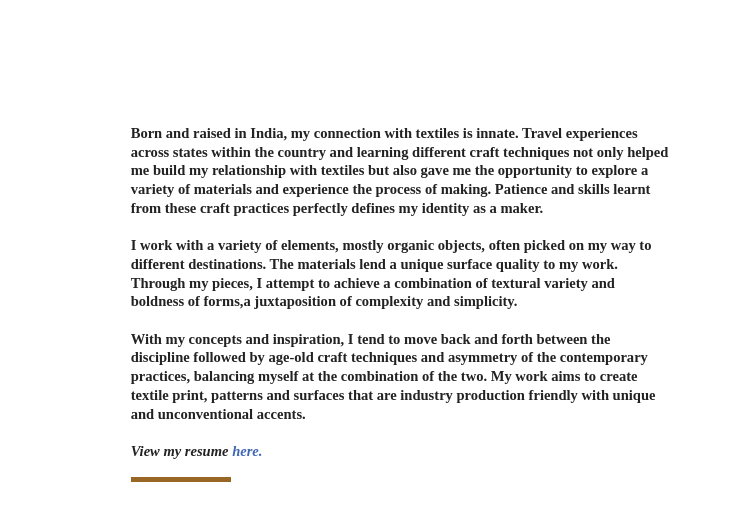
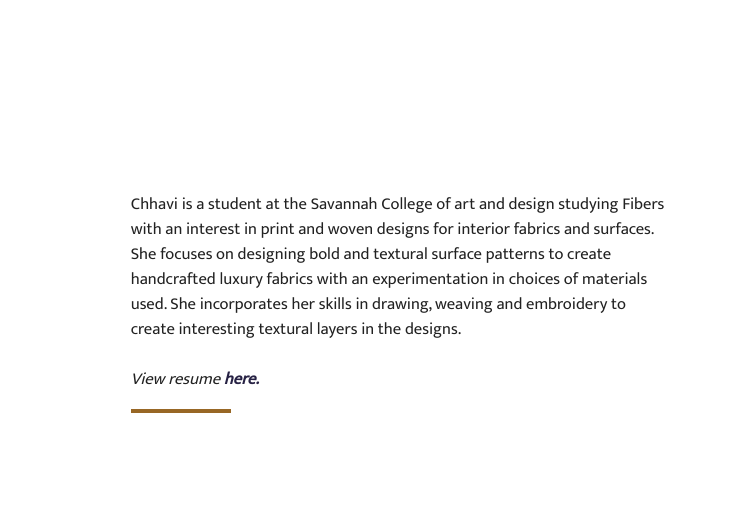
Before and after one commit to chhavikashyap/portfolio, a plain HTML site: page index.html in a window 1280 px wide. Shown: the part 960-1492 px from the top of the page, 0-731 px from the left. Drawn offline with nearby package versions, Linux system fonts and the light colour scheme.

Commit message:
font change in about section

```diff
--- a/index.html
+++ b/index.html
@@ -7,6 +7,7 @@
     <link rel="icon" type="image/png" href="images/favicon-logo.png">
     <link rel="stylesheet" type="text/css" href="styles/main.css">
     <link href="https://fonts.googleapis.com/css?family=Josefin+Sans|Playfair+Display" rel="stylesheet">
+    <link href="https://fonts.googleapis.com/css?family=Mukta" rel="stylesheet">
     <link rel="stylesheet" href="https://cdnjs.cloudflare.com/ajax/libs/font-awesome/4.7.0/css/font-awesome.min.css">
     <script src="https://ajax.googleapis.com/ajax/libs/jquery/3.3.1/jquery.min.js"></script>
     <script src="scripts/script.js"></script>
@@ -62,24 +63,16 @@
       <section id="about" class="about-section section-container">
         <div class="about container container-row">
           <div class="about-text-div col-7">
-            <p class="about-text ">Born and raised in India, my connection with textiles is innate.
-             Travel experiences across states within the country and learning different craft techniques
-             not only helped me build my relationship with textiles but also gave me the opportunity to
-             explore a variety of materials and experience the process of making. Patience and skills learnt
-             from these craft practices perfectly defines my identity as a maker.
-
-              <br><br>I work with a variety of elements, mostly organic objects, often picked on my way to different
-              destinations. The materials lend a unique surface quality to my work. Through my pieces, I attempt
-              to achieve a combination of textural variety and boldness of forms,a juxtaposition of complexity and
-              simplicity.
-
-              <br><br>With my concepts and inspiration, I tend to move back and forth between the discipline followed
-              by age-old craft techniques and asymmetry of the contemporary practices, balancing myself at the combination
-               of the two. My work aims to create textile print, patterns and surfaces that are industry production friendly
-               with unique and unconventional accents.
+            <p class="about-text ">
+                Chhavi is a student at the Savannah College of art and design studying
+                 Fibers with an interest in print and woven designs for interior fabrics
+                 and surfaces. She focuses on designing bold and textural surface patterns
+                 to create handcrafted luxury fabrics with an experimentation in choices of
+                 materials used. She incorporates her skills in drawing, weaving and
+                 embroidery to create interesting textural layers in the designs.
               <br/>
               <br/>
-              <span>View my resume <a href="resume.pdf" class="link" target="_blank">here.</a></span><br/>
+              <span>View resume <a href="resume.pdf" class="link" target="_blank">here.</a></span><br/>
               <span class="bar"></span>
             </p>
           </div>
--- a/styles/partials/typography.scss
+++ b/styles/partials/typography.scss
@@ -33,7 +33,7 @@ a{
 a.active{
   font-size: 10rem;
   color: $blue;
-  font-weight: r00;
+  font-weight: medium;
 }
 
 .home-link{
@@ -43,14 +43,15 @@ a.active{
 }
 /***about-page***/
 .about-text{
+  font-family: $text;
   color: $dark-gray;
-  font-size: 3.5rem;
-  line-height: 4.5rem;
-  font-weight: 550;
+  font-size: 4rem;
+  line-height: 6rem;
+  font-weight: medium;
   span{
     font-style: italic;
     .link{
-      color: #4067b3;
+      color: $blue;
       font-family: $text;
       font-weight: bold;
     }
--- a/styles/partials/variables.scss
+++ b/styles/partials/variables.scss
@@ -7,7 +7,6 @@ $dark-gray: #222222;
 
 //fonts
 $link: 'Josefin Sans', sans-serif;
-$text: 'lora', serif;
-$heading: 'Playfair Display', serif;
+$text: 'Mukta', sans-serif;
 
 $vertical-margin: 8.333;
```
Also changed, not shown: styles/main.css, 1 other file.
